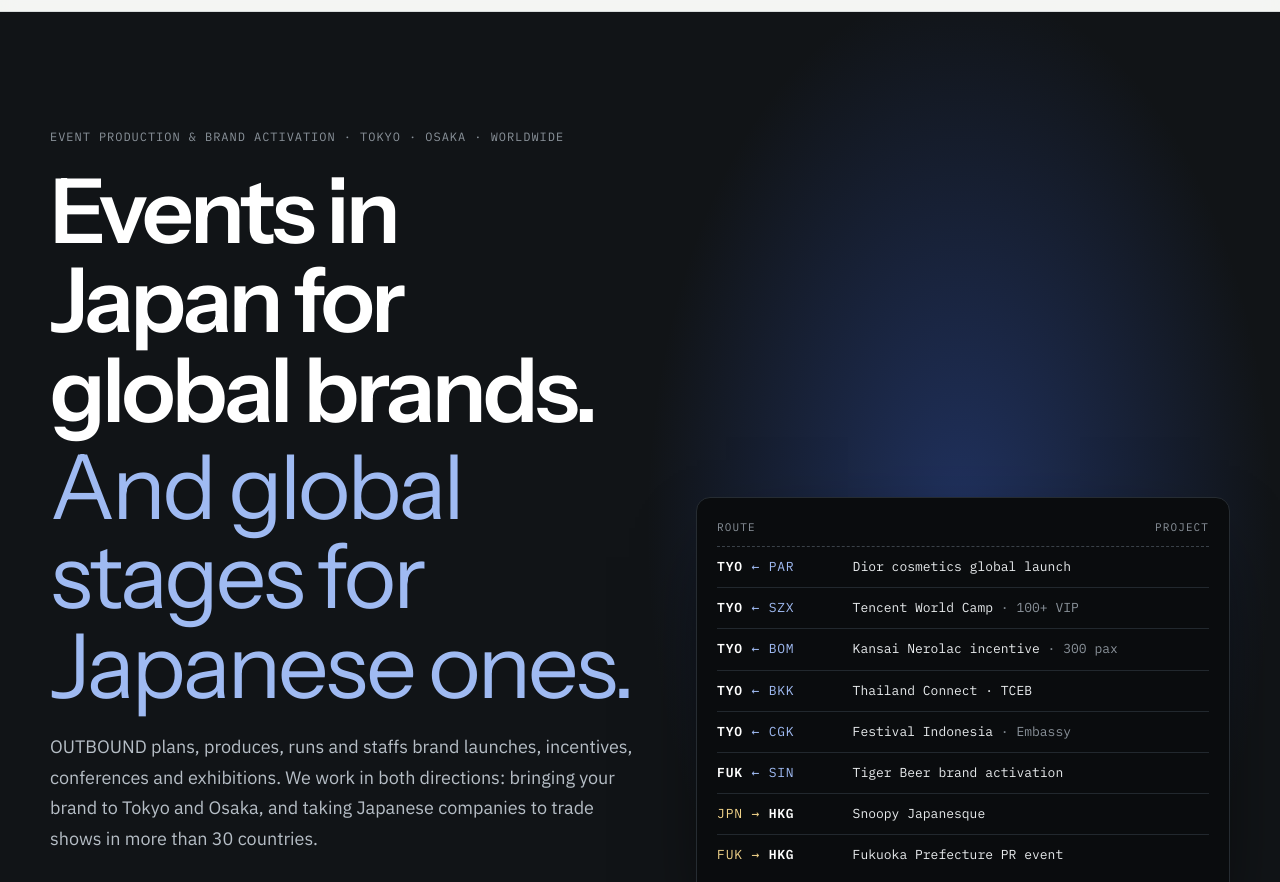
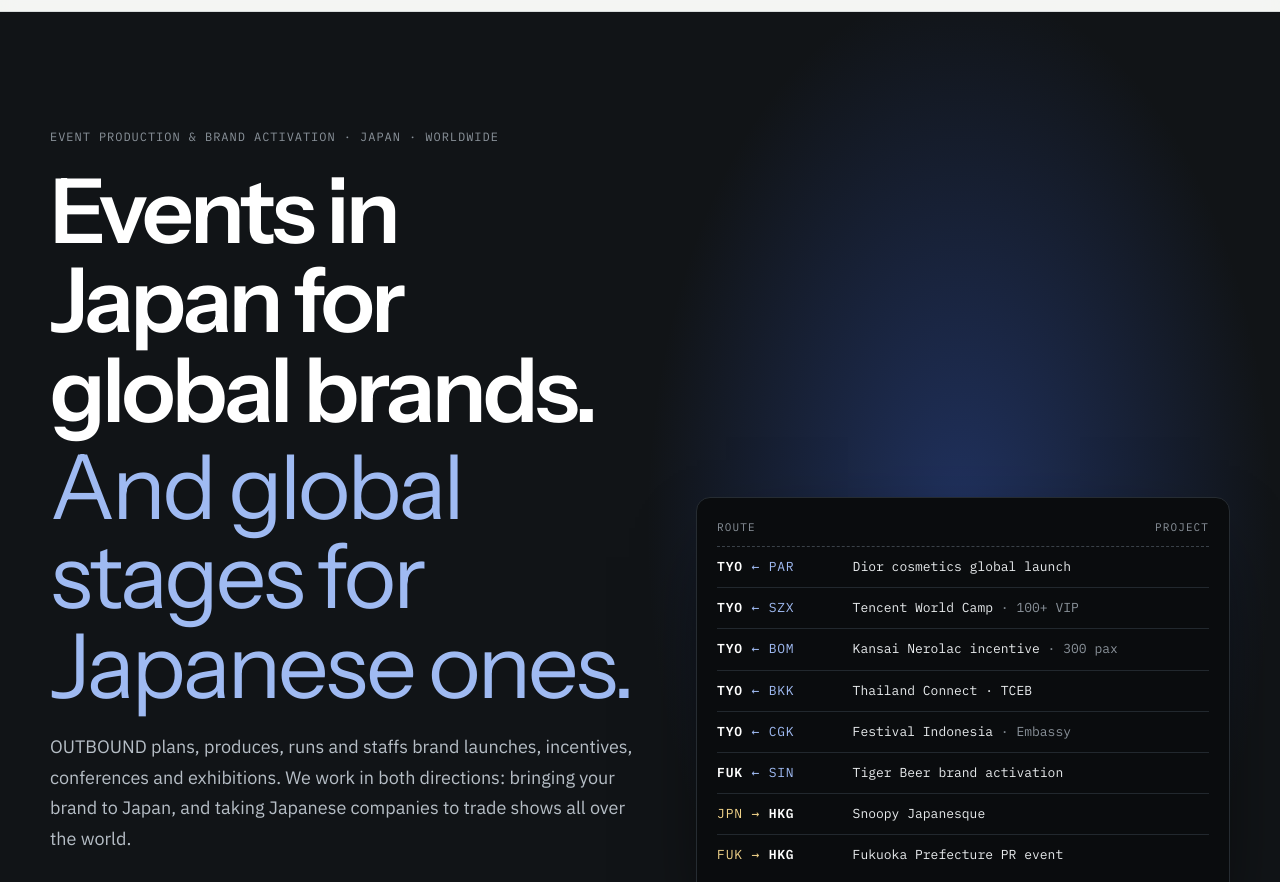
Before and after one commit to Shumania414/outbound-website, a plain HTML site: page site/index.html in a window 1280 px wide. Shown: the part 53-935 px from the top of the page. Drawn offline with Linux system fonts and the light colour scheme; a web font is replaced by a local one.

Commit message:
Update English hero tagline and intro to Japan / worldwide wording
Co-Authored-By: Claude Opus 5.5 <noreply@anthropic.com>
Claude-Session: https://claude.ai/code/session_01UsvrVUnUedsCNkoyhnxCec

```diff
--- a/site/index.html
+++ b/site/index.html
@@ -54,9 +54,9 @@
   <section class="hero">
     <div class="wrap">
       <div>
-        <p class="eyebrow">Event production &amp; brand activation · Tokyo · Osaka · Worldwide</p>
+        <p class="eyebrow">Event production &amp; brand activation · Japan · Worldwide</p>
         <h1>Events in Japan for global brands. <em>And global stages for Japanese ones.</em></h1>
-        <p class="lead">OUTBOUND plans, produces, runs and staffs brand launches, incentives, conferences and exhibitions. We work in both directions: bringing your brand to Tokyo and Osaka, and taking Japanese companies to trade shows in more than 30 countries.</p>
+        <p class="lead">OUTBOUND plans, produces, runs and staffs brand launches, incentives, conferences and exhibitions. We work in both directions: bringing your brand to Japan, and taking Japanese companies to trade shows all over the world.</p>
         <div class="ctas">
           <a class="btn" href="#contact">Get a proposal</a>
           <a class="btn ghost" href="#work">See our work</a>
```
